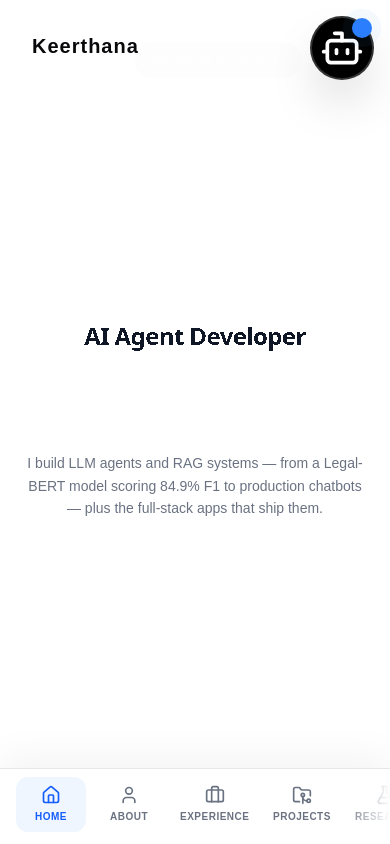
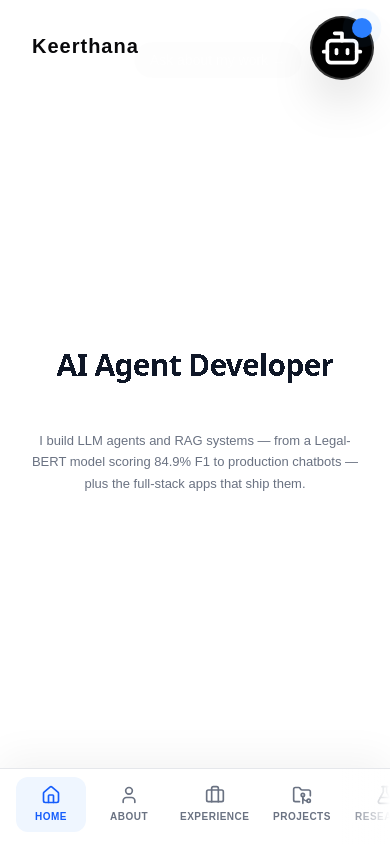
Before and after one commit to keerthana-b-v/portfolio, a Next.js app: page / in a window 390 px wide. Built offline with nearby package versions, Linux system fonts and the light colour scheme.

Commit message:
Optimize mobile font scale and tighten layout spacing to resolve title description contrast

```diff
--- a/src/app/page.tsx
+++ b/src/app/page.tsx
@@ -72,9 +72,9 @@ export default function Home() {
               "Full-Stack Engineer",
               "Keerthana B V"
             ]}
-            className="text-gray-900 tracking-tight font-black leading-none mb-10 md:mb-12"
+            className="text-gray-900 tracking-tight font-black leading-none mb-2 md:mb-12"
           />
-          <p className="text-sm md:text-lg text-gray-500 max-w-2xl leading-relaxed font-medium mt-12 md:mt-16">
+          <p className="text-[13px] md:text-lg text-gray-500 max-w-2xl leading-relaxed font-medium mt-6 md:mt-16">
             I build LLM agents and RAG systems — from a Legal-BERT model scoring 84.9% F1 to production chatbots — plus the full-stack apps that ship them.
           </p>
         </div>
--- a/src/components/ui/morphing-text.tsx
+++ b/src/components/ui/morphing-text.tsx
@@ -129,7 +129,7 @@ const SvgFilters: React.FC = () => (
 const MorphingText: React.FC<MorphingTextProps> = ({ texts, className }) => (
   <div
     className={cn(
-      "relative mx-auto h-10 w-full max-w-none text-center font-sans text-2xl sm:text-3xl md:text-5xl lg:text-[6rem] font-black leading-none [filter:url(#threshold)_blur(0.6px)] md:h-28",
+      "relative mx-auto h-12 w-full max-w-none text-center font-sans text-3xl sm:text-4xl md:text-5xl lg:text-[6rem] font-black leading-none [filter:url(#threshold)_blur(0.6px)] md:h-28",
       className,
     )}
   >
```
